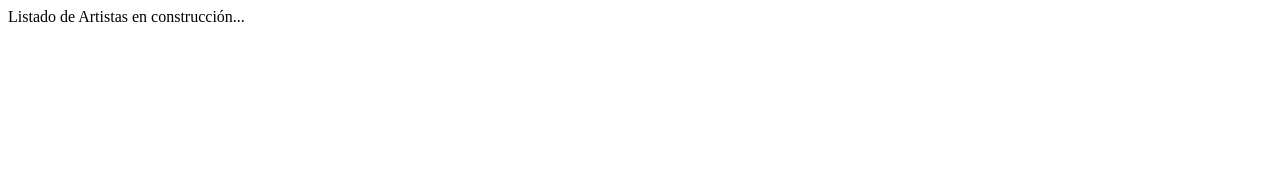
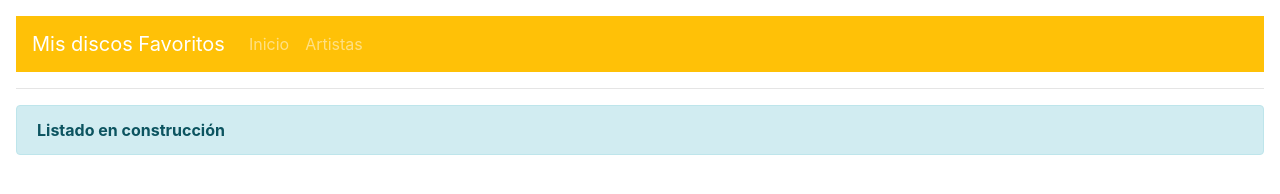
Before and after one commit to gachifernandez/gachifernandez.github.io, a plain HTML site: page actividad-1/artistas.html in a window 1280 px wide. Drawn offline with nearby package versions, Linux system fonts and the light colour scheme.

Commit message:
Update artistas.html

```diff
--- a/actividad-1/artistas.html
+++ b/actividad-1/artistas.html
@@ -1 +1,33 @@
-Listado de Artistas en construcción...
+<!DOCTYPE html>
+<html>
+  <head>
+    <meta charset="utf-8">
+    <title>Mi Pagina</title>
+    <link rel="stylesheet" href="https://stackpath.bootstrapcdn.com/bootstrap/4.4.1/css/bootstrap.min.css">
+  </head>
+  <body class="p-3">
+  <!-- v -->
+<nav class="navbar navbar-expand-lg navbar-dark bg-warning">
+  <a class="navbar-brand" href="#">Mis discos Favoritos</a>
+  <div class="collapse navbar-collapse">
+    <ul class="navbar-nav mr-auto">
+      <li class="nav-item">
+        <a class="nav-link" href="index.html">Inicio</a>
+      </li>
+      <li class="nav-item">
+        <a class="nav-link" href="artistas.html">Artistas</a>
+      </li>
+    </ul>
+  </div>
+</nav>
+
+<hr>
+
+<div class="alert alert-info">
+  <strong>Listado en construcción</strong>
+</div>
+
+
+  <!-- ^ -->
+  </body>
+</html>
```
